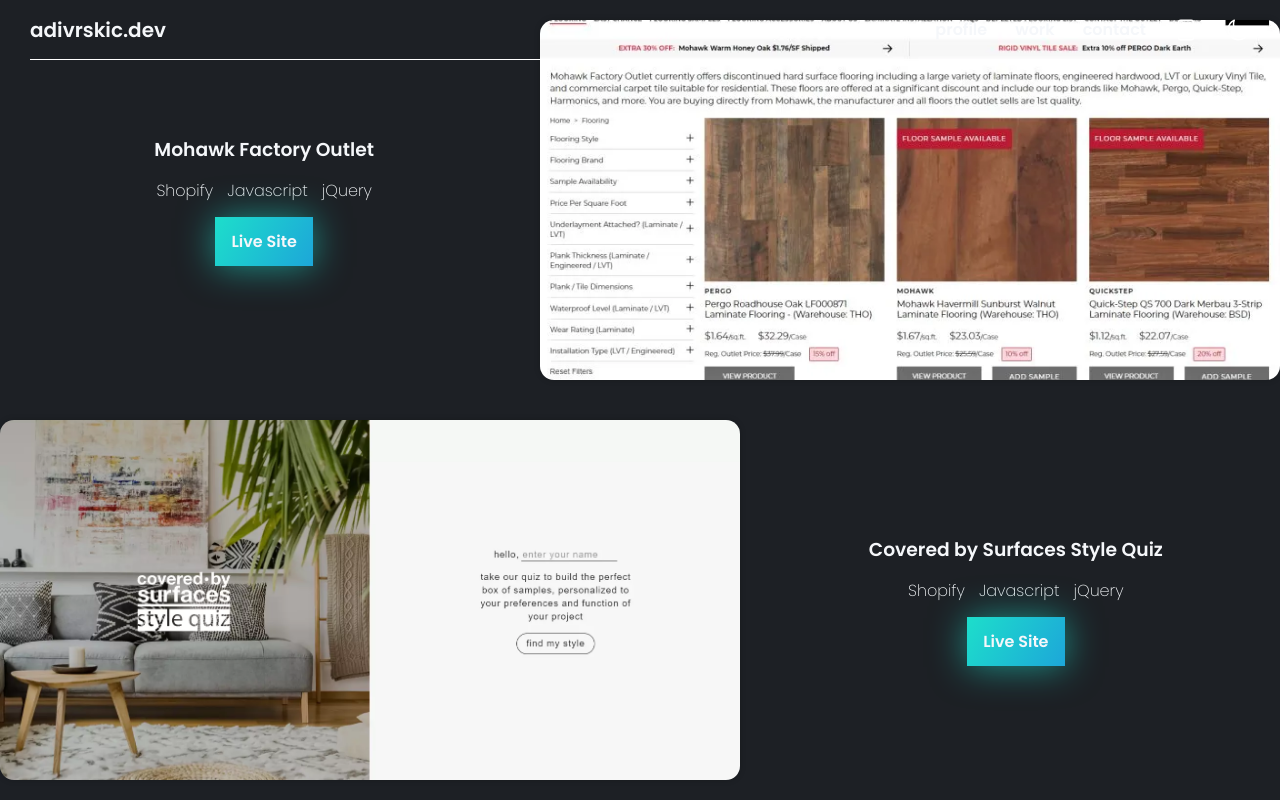
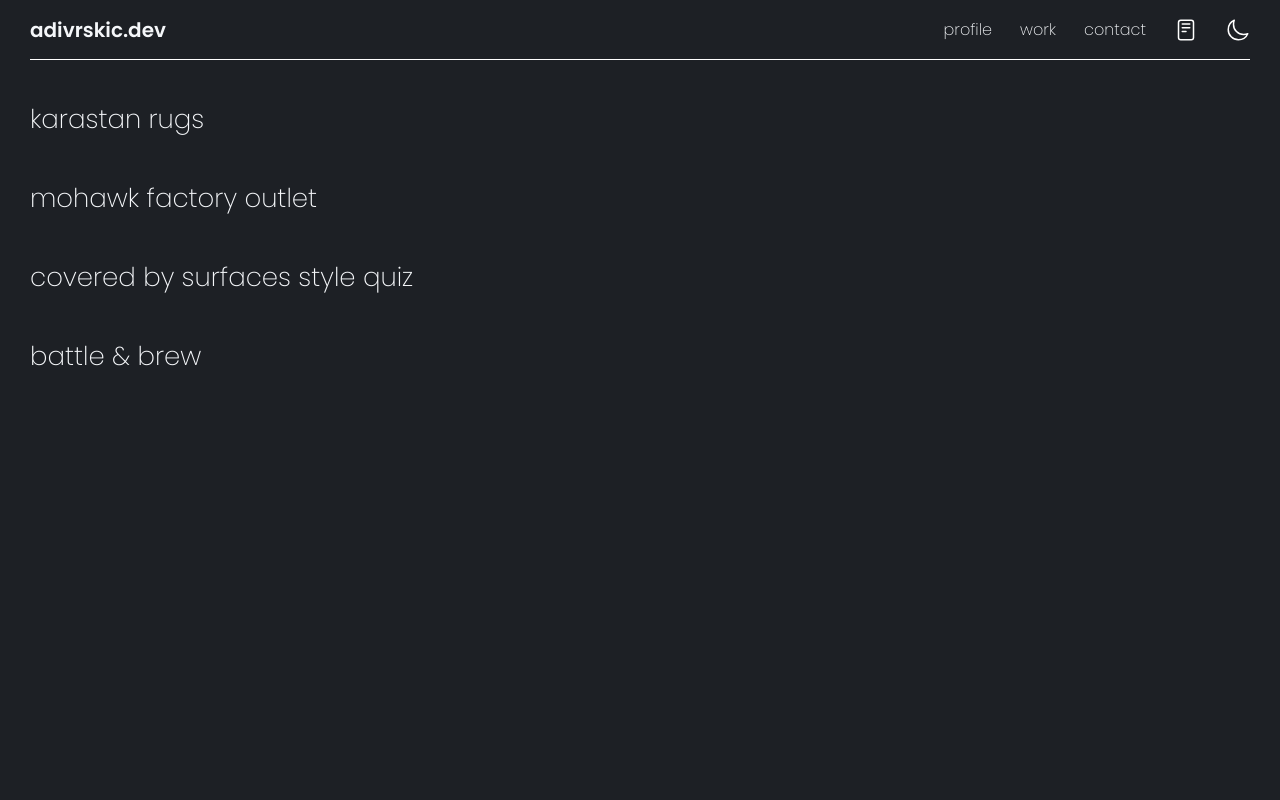
Before and after one commit to adivrskic/portfolio, a React (Create React App) app: page /work in a window 1280 px wide. Shown: the top 800 px of the page. Built offline with nearby package versions, Linux system fonts and the light colour scheme.

Commit message:
continue work

```diff
--- a/src/components/Contact.js
+++ b/src/components/Contact.js
@@ -6,11 +6,11 @@
     <section id="contact" className="main-container theme-bg">
       <div className="contact-content">
         <p>
-          Don't be shy, email me if you have a cool website or game idea. <br />
-          Let's make something amazing together!
+          don't be shy, email me if you have a cool website or game idea. <br />
+          let's make something amazing together!
         </p>
         <a href="mailto:adivrskic123@gmail.com" className="button">
-          Email Me
+          email me
         </a>
       </div>
     </section>
--- a/src/components/Stat.js
+++ b/src/components/Stat.js
@@ -15,7 +15,6 @@
   DiGoogleAnalytics,
   DiHeroku,
 } from "react-icons/di";
-import { IoHeart, IoHeartOutline } from "react-icons/io5";
 import { StateContext } from "../context/StateProvider";
 
 import "../styles/components/stat.scss";
--- a/src/components/Work.js
+++ b/src/components/Work.js
@@ -8,12 +8,21 @@
     <section id="work" className="main-container">
       <div className="work-content">
         {work.map(({ title, description, tags, demoLink, gallery }, index) => (
-          <GalleryContainer
-            galleryImages={gallery}
-            title={title}
-            demoLink={demoLink}
-            tags={tags}
-          />
+          <div className="work-content__description">
+            {title && <h3>{title}</h3>}
+            {description && <p>{description}</p>}
+
+            {/* {demoLink && (
+              <a
+                href={demoLink}
+                rel="noreferrer"
+                target="_blank"
+                className="button"
+              >
+                Live Site
+              </a>
+            )} */}
+          </div>
         ))}
       </div>
     </section>
--- a/src/styles/components/contact.scss
+++ b/src/styles/components/contact.scss
@@ -6,6 +6,7 @@
   @include flex(column, center, center);
   text-align: center;
   max-width: $content-width;
+  font-size: 26px;
 
   p {
     margin: $margin-md auto;
--- a/src/styles/components/header.scss
+++ b/src/styles/components/header.scss
@@ -45,7 +45,7 @@
       height: 100%;
       text-decoration: none;
       padding: 0 $margin-sm;
-      font-weight: 600;
+      // font-weight: 600;
       transition: $transition-fast;
     }
 
@@ -71,15 +71,24 @@
 
 body.lightmode {
   .header {
+    border-bottom: 1px solid $text-dark;
+    color: $text-dark;
     &__logo {
       // background: $button-lightmode-bg;
       // -webkit-background-clip: text;
       // -webkit-text-fill-color: transparent;
+      color: $text-dark;
     }
 
     ul {
       a {
-        color: $text-light;
+        color: $text-dark;
+      }
+    }
+
+    &__mode {
+      svg {
+        color: $text-dark;
       }
     }
   }
--- a/src/styles/components/stat.scss
+++ b/src/styles/components/stat.scss
@@ -5,13 +5,16 @@
 
 .stat {
   @include flex($jus: center, $ali: center);
-  // flex-basis: 33.3333%;
-  padding: 1.5rem 0;
+  padding: 0 0 2.5rem 0;
   cursor: pointer;
   position: relative;
   border-radius: $border-radius;
   font-size: 24px;
   transition: all 0.25s ease-in-out;
+
+  &:first-child {
+    padding-top: 2.5rem;
+  }
 
   &:hover {
     transform: translateX(-20px);
--- a/src/styles/components/work.scss
+++ b/src/styles/components/work.scss
@@ -2,10 +2,29 @@
 @import "../margins";
 
 .work-content {
+  padding: 0 30px;
   width: 100%;
+  margin-top: 60px;
+  height: calc(100% - 60px);
   position: relative;
+
+  &__description {
+    text-transform: lowercase;
+    padding: 0 0 2.5rem 0;
+    transition: all 0.25s ease-in-out;
+
+    h3 {
+      font-weight: 300;
+      font-size: 26px;
+      cursor: pointer;
+    }
+
+    &:first-child {
+      padding-top: 2.5rem;
+    }
+
+    &:hover {
+      transform: translateX(20px);
+    }
+  }
 }
-
-#work .section-heading {
-  margin-bottom: $margin-md;
-}
```
